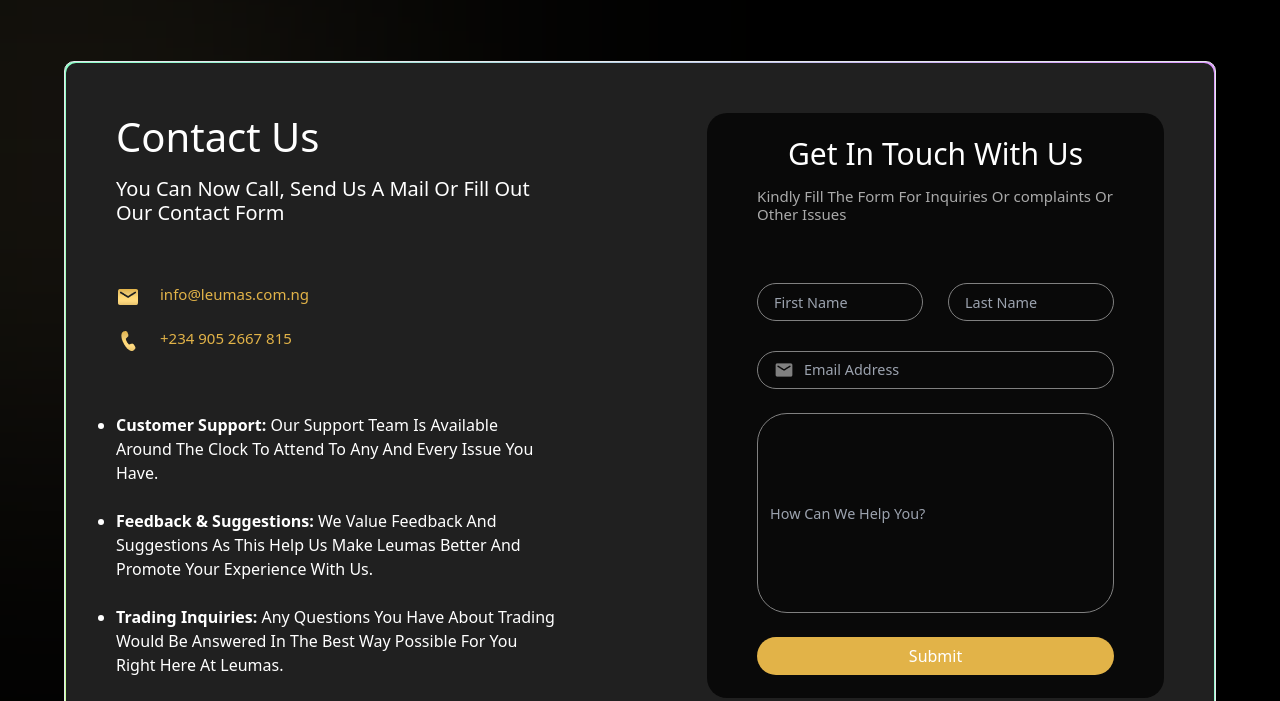
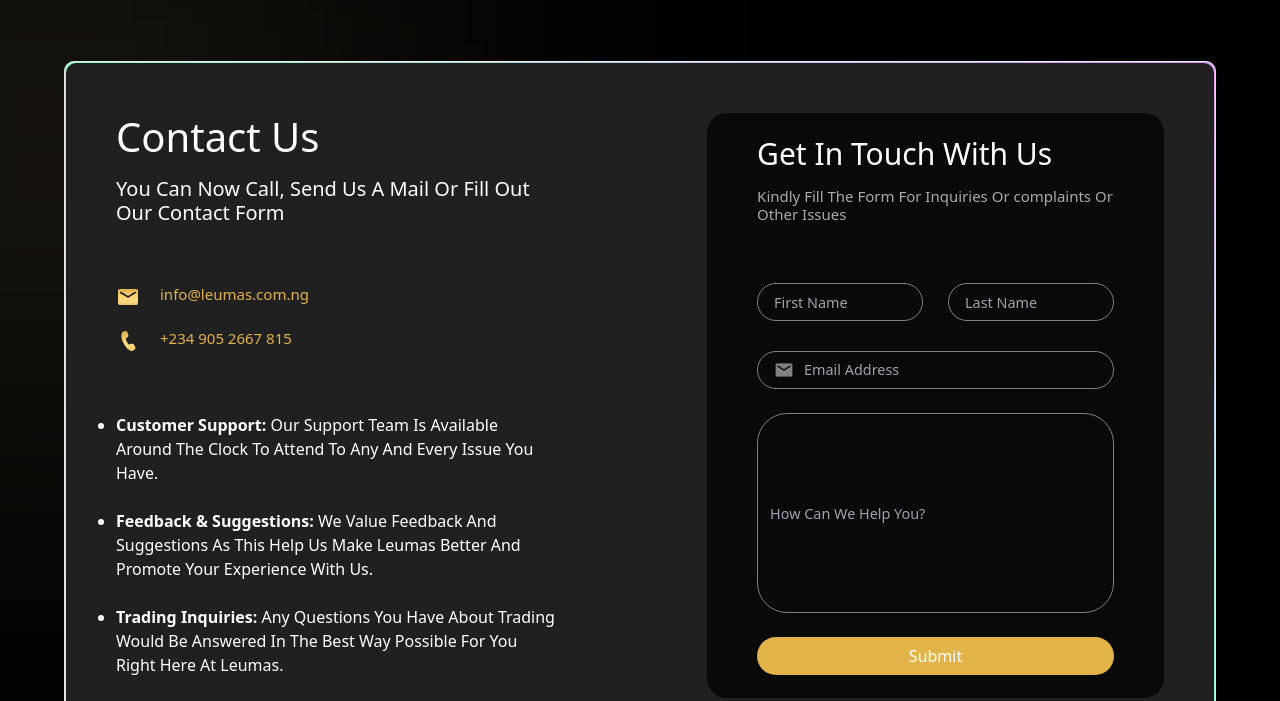
Before and after one commit to Chukwuderah/Leumas, a website: page src/contact-us.html in a window 1280 px wide. Shown: the part 99-800 px from the top of the page. Drawn offline with Linux system fonts and the light colour scheme.

Commit message:
contact page

```diff
--- a/src/contact-us.html
+++ b/src/contact-us.html
@@ -118,7 +118,7 @@
             <li><b>Trading Inquiries:</b> Any Questions You Have About Trading Would Be Answered In The Best Way Possible For You Right Here At Leumas.</li>
           </ul>
         </div>
-        <div class="w-[50%] max-w-[50%] bg-[#090909] rounded-[20px] px-[50px] py-[23px] flex flex-col items-center">
+        <div class="w-[50%] max-w-[50%] bg-[#090909] rounded-[20px] px-[50px] py-[23px] flex flex-col">
           <h1 class="text-[30px] font-normal leading-[36px] pb-[15px]">Get In Touch With Us</h1>
           <p class="text-[15px] text-[#AAAAAA] font-medium leading-[18px]">Kindly Fill The Form For Inquiries Or complaints Or Other Issues</p>
           <form action="" method="post" class="w-full max-w-full mt-[60px] text-black">
```
